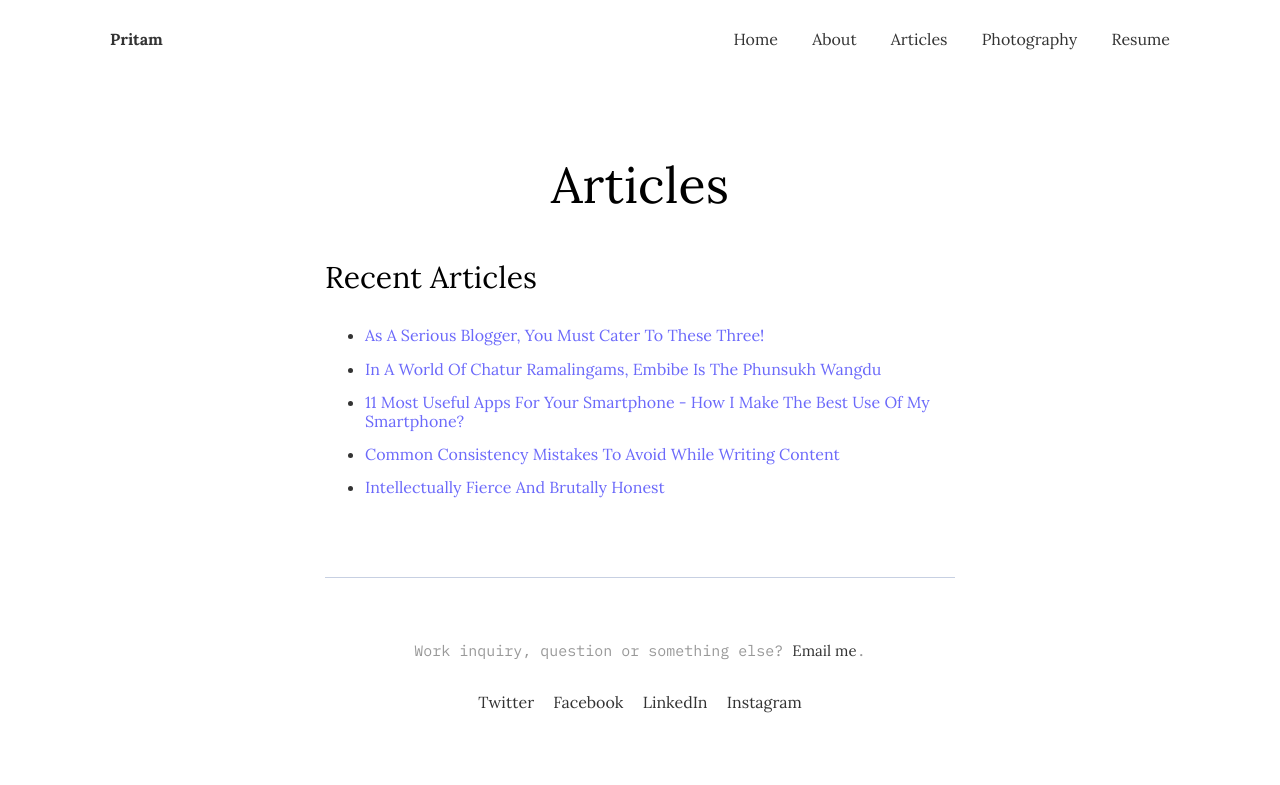
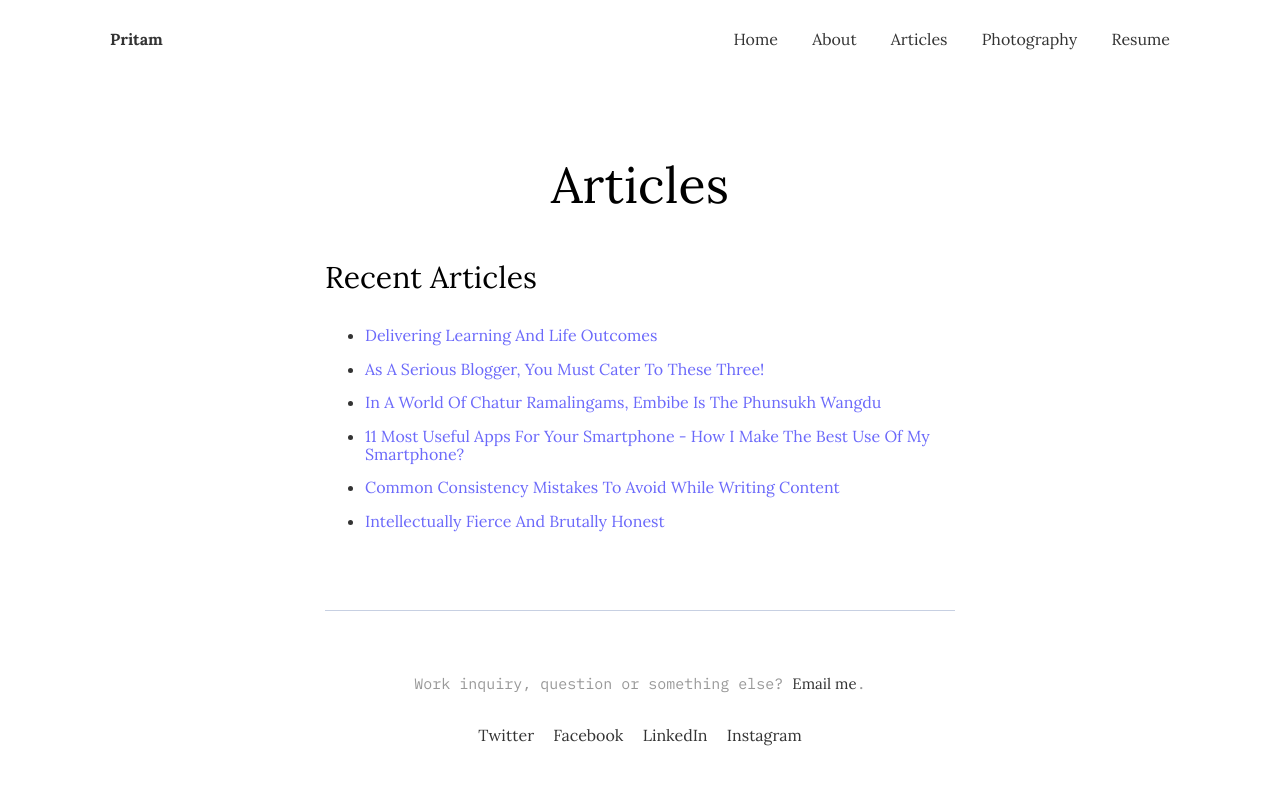
Before and after one commit to argumentativeyouth/pritams-portfolio, a Jekyll site: the page built from _pages/articles.md, in a window 1280 px wide. Shown: the top 785 px of the page. Built offline with Jekyll 4.4.1, drawn with Linux system fonts in a browser that asks for light colours.

Commit message:
Update articles.md

```diff
--- a/_pages/articles.md
+++ b/_pages/articles.md
@@ -5,6 +5,7 @@ permalink: /articles/
 image:
 ---
 ## Recent Articles
+* [Delivering Learning And Life Outcomes](https://pritam.io/delivering-learning-and-life-outcomes/)
 * [As A Serious Blogger, You Must Cater To These Three!](https://pritam.io/as-a-serious-blogger-you-must-cater-to-these-three)
 * [In A World Of Chatur Ramalingams, Embibe Is The Phunsukh Wangdu](https://pritam.io/in-a-world-of-chatur-ramalingams-embibe-is-the-phunsukh-wangdu/)
 * [11 Most Useful Apps For Your Smartphone - How I Make The Best Use Of My Smartphone?](https://pritam.io/most-useful-apps-for-your-smartphone/)
```
